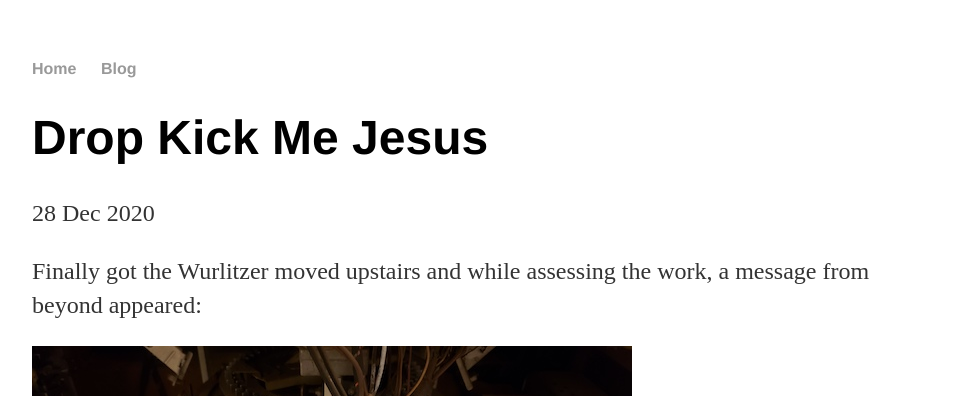
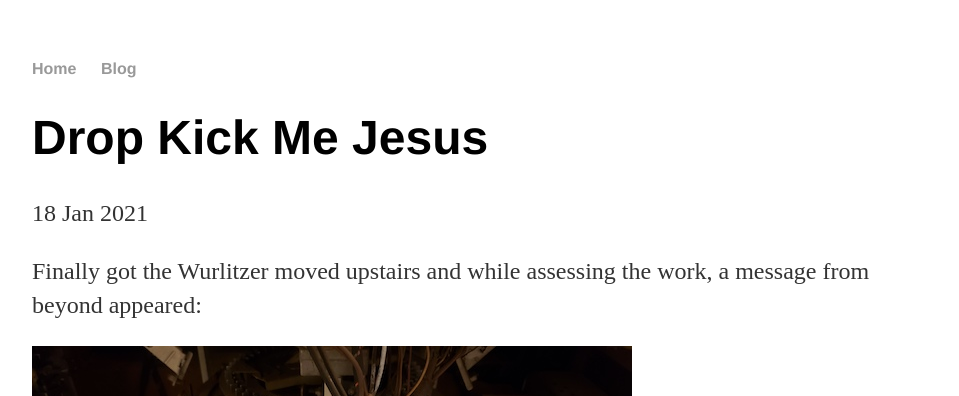
Before and after one commit to PostmortemJukebox/postmortemjukebox, a Jekyll site: the page built from _posts/2021-01-18-drop-kick-me-jesus.md, in a window 1280 px wide and 900 px high. Shown: the top 396 px of the window, without its empty margins (160-1119 px from the left). Built offline with Jekyll 4.4.1, drawn with Linux system fonts in a browser that asks for light colours; comment, search, counter and statistics services are not loaded.

Commit message:
chg: dev: Fix date in blog post.

```diff
--- a/_posts/2021-01-18-drop-kick-me-jesus.md
+++ b/_posts/2021-01-18-drop-kick-me-jesus.md
@@ -1,7 +1,7 @@
 ---
 layout: post
 title: "Drop Kick Me Jesus"
-date: 2020-12-28
+date: 2021-01-18
 ---
 
 Finally got the Wurlitzer moved upstairs and while assessing the work, a message from beyond appeared:
```
